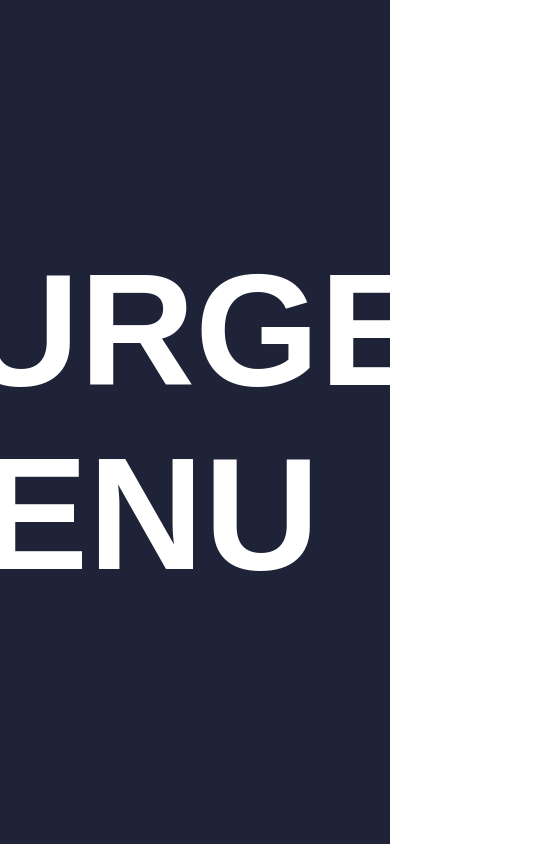
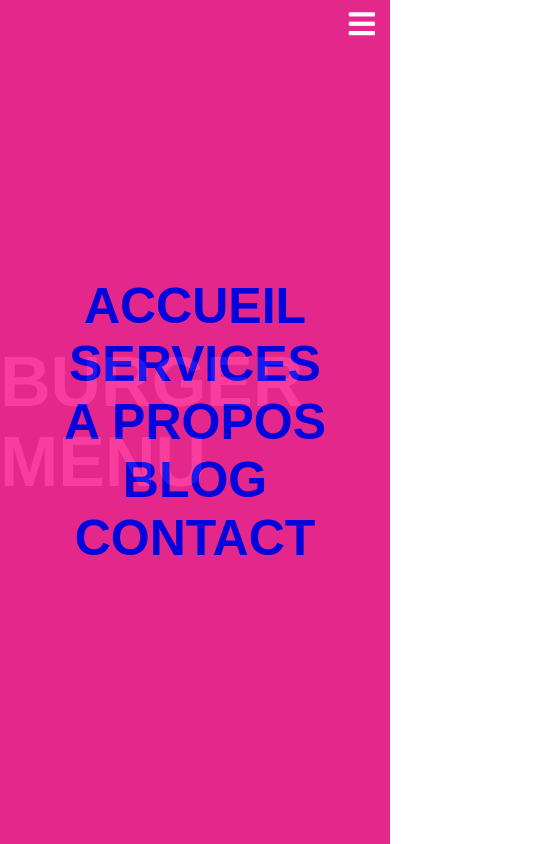
Before and after one commit to Hline2303/menuBurger, a plain HTML site: page index.html in a window 390 px wide. Shown: the whole page, 542 px wide, since content can reach past the window. Drawn offline with Linux system fonts and the light colour scheme; a web font is replaced by a local one.

Commit message:
Stylisation du menu

```diff
--- a/index.html
+++ b/index.html
@@ -12,10 +12,29 @@
     <title>Menu burger</title>
   </head>
   <body>
+    <div class="navbar-desktop">
+        <a href="#">ACCUEIL</a>
+        <a href="#">SERVICES</a>
+        <a href="#">A PROPOS</a>
+        <a href="#">BLOG</a>
+        <a href="#">CONTACT</a>
+    </div>
+
+    <!-- Menu mobile -->
+    <div class="navbar-mobile">
+        <i class="fas fa-bars"></i>
+        <div class="modal">
+            <div class="navbar-mobile-list">
+                <a href="#">ACCUEIL</a>
+                <a href="#">SERVICES</a>
+                <a href="#">A PROPOS</a>
+                <a href="#">BLOG</a>
+                <a href="#">CONTACT</a>
+            </div>
+        </div>
+    </div>
     <div class="container">
-      <div class="banniere-titre">
         <h1>BURGER MENU</h1>
-      </div>
     </div>
     <script src="script.js"></script>
   </body>
--- a/script.js
+++ b/script.js
@@ -0,0 +1 @@
+console.log("connecté !");
--- a/style.css
+++ b/style.css
@@ -1,3 +1,5 @@
+@import url("https://fonts.googleapis.com/css2?family=Alex+Brush&family=Bonheur+Royale&family=Ephesis&family=Roboto:wght@400;700&display=swap");
+
 * {
   margin: 0;
   padding: 0;
@@ -11,7 +13,7 @@ html {
 
 body {
   font-size: 1.4rem;
-  font-family: arial;
+  font-family: "Quicksand", sans-serif;
   color: white;
 }
 
@@ -25,5 +27,80 @@ body {
 }
 
 h1 {
-  font-size: 16rem;
+  font-size: 7rem;
 }
+
+/* Style menu desktop */
+.navbar-desktop {
+  height: 8rem;
+  line-height: 8rem;
+  text-align: center;
+}
+
+/* Style des liens */
+.navbar-desktop a {
+  padding: 3rem; /* Espace entre chaque lien */
+}
+
+/* Style menu mobile */
+.navbar-mobile {
+  display: none;
+  position: fixed;
+  top: 9px;
+  right: 15px;
+  font-size: 3rem;
+  color: red;
+}
+
+.navbar-mobile .modal {
+  background-color: #f92995;
+  height: 100vh;
+  position: fixed;
+  top: 0;
+  left: 0;
+  width: 100%;
+  opacity: 0.9;
+}
+
+.navbar-mobile .navbar-mobile-list {
+  display: flex;
+  height: 100vh;
+  flex-direction: column;
+  align-items: center;
+  justify-content: center;
+}
+
+.navbar-mobile .navbar-mobile-list {
+  font-size: 5rem;
+  font-weight: 800;
+  color: #1e2337;
+  padding: 2rem;
+}
+
+.navbar-mobile i {
+  position: fixed;
+  z-index: 9999;
+  top: 9px;
+  right: 15px;
+  font-size: 3rem;
+  color: white;
+}
+
+.modal {
+  background-color: #f92995;
+  height: 100vh;
+  position: fixed;
+  top: -1000vh;
+  left: 0;
+  width: 100%;
+  opacity: 0.9;
+}
+
+@media screen and (max-width : 700px) {
+  .navbar-desktop {
+    display: none;
+  }
+  .navbar-mobile {
+    display: block;
+  }
+}
```
Also changed, not shown: pseudo-code.txt (added).
